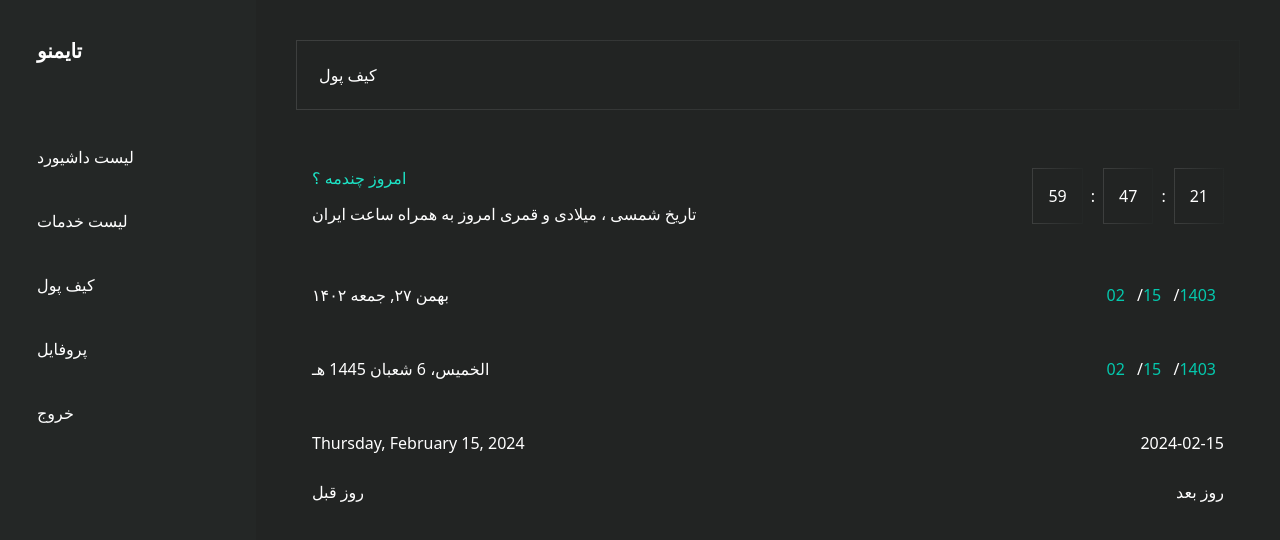
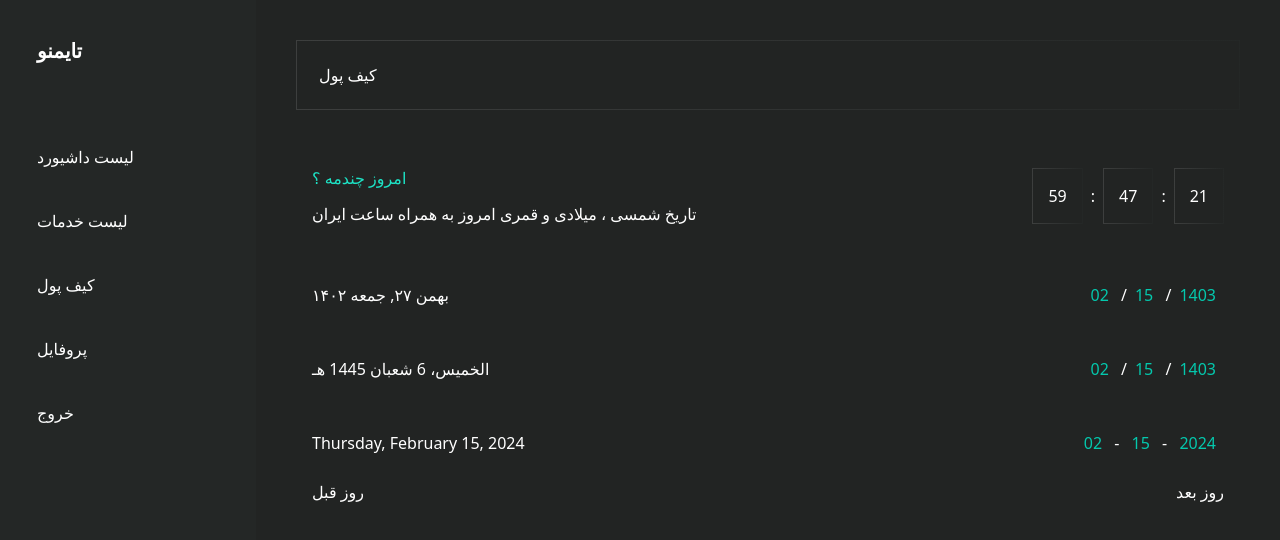
Before and after one commit to babaeiFateme/calendar, a React (Create React App) app: page / in a window 1280 px wide. Shown: the top 540 px of the page. Built offline with nearby package versions, Linux system fonts and the light colour scheme; the HTML template or start-up script is replaced by a standard one.

Commit message:
style: fix

```diff
--- a/src/components/common/Calendar/Calendar.tsx
+++ b/src/components/common/Calendar/Calendar.tsx
@@ -37,9 +37,9 @@ const Calendar = () => {
       <li className='flex justify-between py-[25px] text-white'>
         <div>{strDate}</div>
         <div>
-          <span className='text-green-500 pr-2'>{persianDateNumber.month}</span> /
-          <span className='text-green-500 pr-2'>{persianDateNumber.day}</span> /
-          <span className='text-green-500 pr-2'>{persianDateNumber.yaer}</span>
+          <span className='text-green-500 p-2'>{persianDateNumber.month}</span> /
+          <span className='text-green-500 p-2'>{persianDateNumber.day}</span> /
+          <span className='text-green-500 p-2'>{persianDateNumber.yaer}</span>
         </div>
       </li>
 
@@ -47,16 +47,20 @@ const Calendar = () => {
         <div className='py-[25px] flex justify-between '>
           <div>{hijriDayOfMonth}</div>
           <div>
-            <span className='text-green-500 pr-2'>{persianDateNumber.month}</span> /
-            <span className='text-green-500 pr-2'>{persianDateNumber.day}</span> /
-            <span className='text-green-500 pr-2'>{persianDateNumber.yaer}</span>
+            <span className='text-green-500 p-2'>{persianDateNumber.month}</span> /
+            <span className='text-green-500 p-2'>{persianDateNumber.day}</span> /
+            <span className='text-green-500 p-2'>{persianDateNumber.yaer}</span>
           </div>
         </div>
       </li>
 
       <li className='flex justify-between py-[25px] '>
         <div>{englishDate}</div>
-        <div> {englishDateNumber}</div>
+        <div>
+          <span className='text-green-500 p-2'> {englishDateNumber.month}</span> -
+          <span className='text-green-500 p-2'> {englishDateNumber.day}</span> -
+          <span className='text-green-500 p-2'> {englishDateNumber.year}</span>
+        </div>
       </li>
       <li className='flex w-full gap-2 flex-wrap justify-between items-center'>
         <Button onClick={prevDateHandler}>
--- a/src/core/utils/englishMonths.ts
+++ b/src/core/utils/englishMonths.ts
@@ -9,6 +9,6 @@ export const formatDate = (date:Date) => {
     const year = date.getFullYear();
     const month = (date.getMonth() + 1).toString().padStart(2, '0');
     const day = date.getDate().toString().padStart(2, '0');
-    const formattedDate = year + '-' + month + '-' + day;
-    return formattedDate;
+    // const formattedDate = year + '-' + month + '-' + day;
+    return {year:year , month:month , day:day};
 };
```
